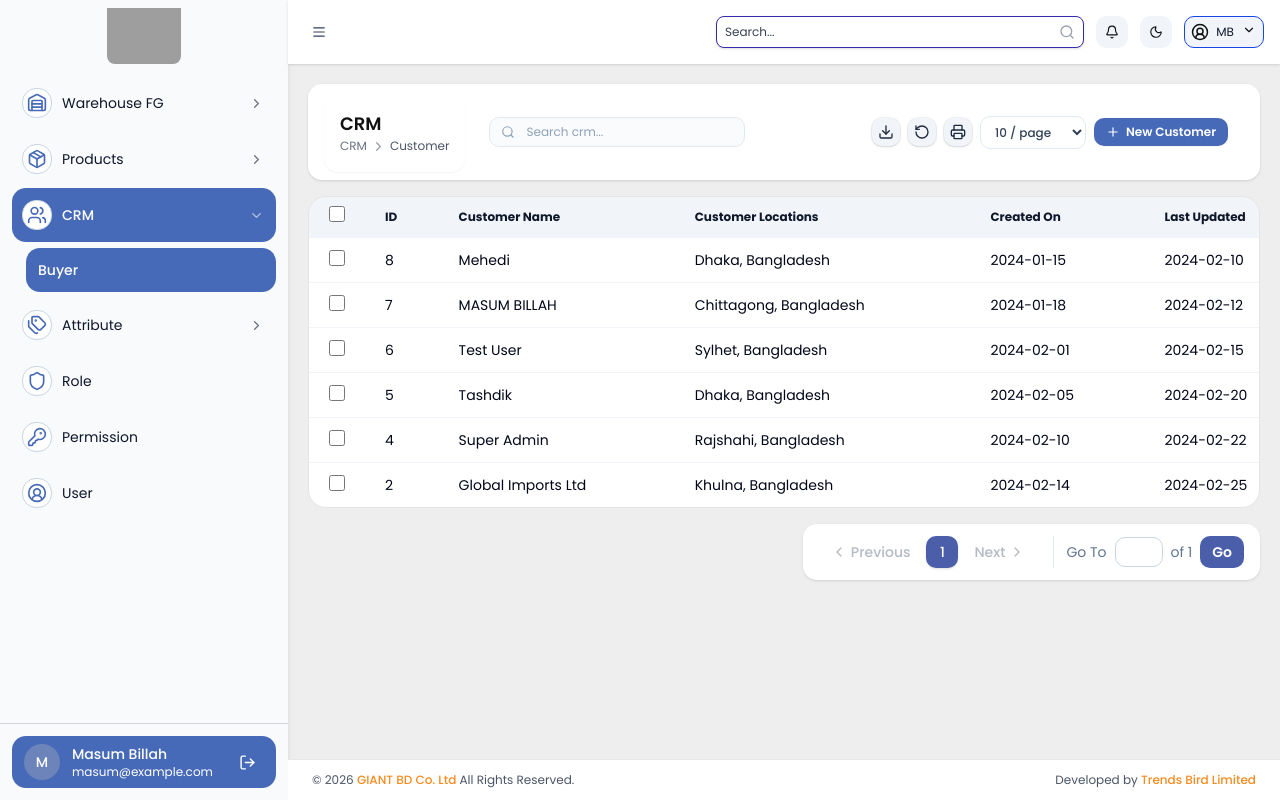
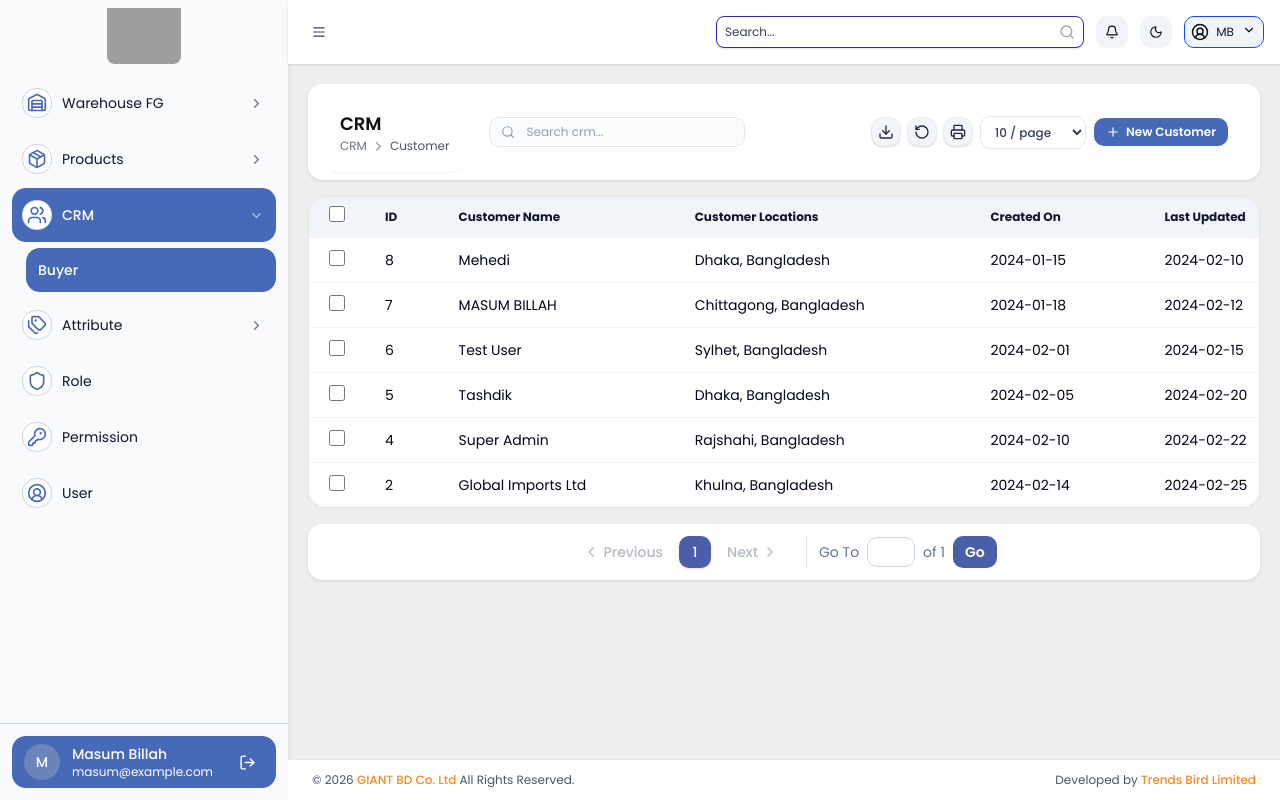
Before and after one commit to masumbillah06/giantbd, a Next.js app: page /crm/buyer in a window 1280 px wide. Built offline with nearby package versions, Linux system fonts and the light colour scheme; grey boxes are pictures that could not be loaded.

Commit message:
pagination visual changes added

```diff
--- a/src/components/templates/crud-page-template.tsx
+++ b/src/components/templates/crud-page-template.tsx
@@ -158,7 +158,7 @@ export function CrudPageTemplate<T extends RowBase>({
 
       {/* Pagination Bar */}
       {filteredData.length > 0 && (
-        <div className="mt-4 flex justify-end">
+        <div className="w-full mt-4 flex justify-center">
           <Pagination
             currentPage={currentPage}
             totalPages={totalPages}
--- a/src/components/ui/pagination.tsx
+++ b/src/components/ui/pagination.tsx
@@ -83,7 +83,7 @@ export default function Pagination({
   return (
     <div
       className={cn(
-        "flex items-center justify-center gap-1 rounded-xl bg-white px-4 py-3 shadow-sm",
+        "w-full flex items-center justify-center gap-1 rounded-xl bg-white px-4 py-3 shadow-sm",
         className
       )}
     >
```
